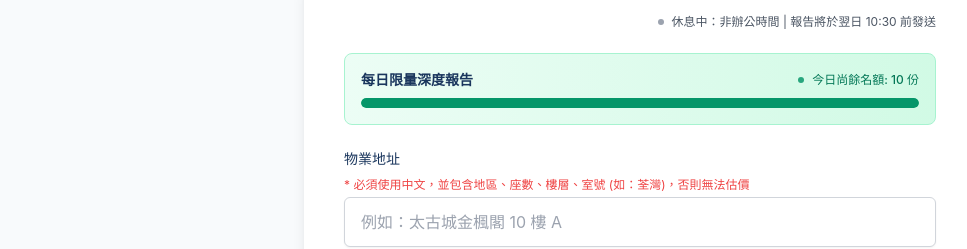
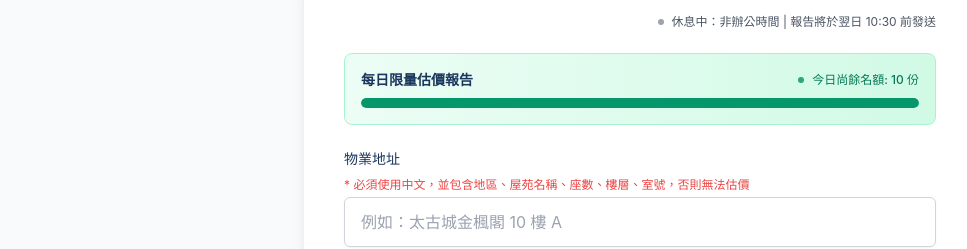
Before and after one commit to michaelmorningthrees-cpu/hk-property-valuer, a Next.js app: page / in a window 1280 px wide. Shown: the part 319-568 px from the top of the page, without its empty margins (0-967 px from the left). Built offline with nearby package versions, Linux system fonts and the light colour scheme.

Commit message:
edit text

```diff
--- a/pages/index.js
+++ b/pages/index.js
@@ -136,7 +136,7 @@ export default function Home() {
     <>
       <Head>
         <title>HK Property Valuer - 一鍵對比四大銀行估價</title>
-        <meta name="description" content="只需輸入地址，30 分鐘內收到深度分析報告" />
+        <meta name="description" content="只需輸入地址，30 分鐘內收到估價報告" />
         <meta name="viewport" content="width=device-width, initial-scale=1" />
         <link rel="icon" href="/favicon.ico" />
       </Head>
@@ -186,7 +186,7 @@ export default function Home() {
                   <div className="bg-gradient-to-r from-emerald-50 to-emerald-100 border border-emerald-200 rounded-lg p-4 mb-4">
                     <div className="flex items-center justify-between mb-2">
                       <h4 className="text-deep-navy text-sm font-semibold">
-                        每日限量深度報告
+                        每日限量估價報告
                       </h4>
                       <div className="flex items-center space-x-2">
                         <div className="w-1.5 h-1.5 bg-emerald-green rounded-full animate-pulse"></div>
@@ -210,7 +210,7 @@ export default function Home() {
                       物業地址
                     </label>
                     <p className="text-xs text-red-500 mb-1">
-           * 必須使用中文，並包含地區、座數、樓層、室號 (如：荃灣)，否則無法估價
+           * 必須使用中文，並包含地區、屋苑名稱、座數、樓層、室號，否則無法估價
                       </p>
                     <input
                       type="text"
```
